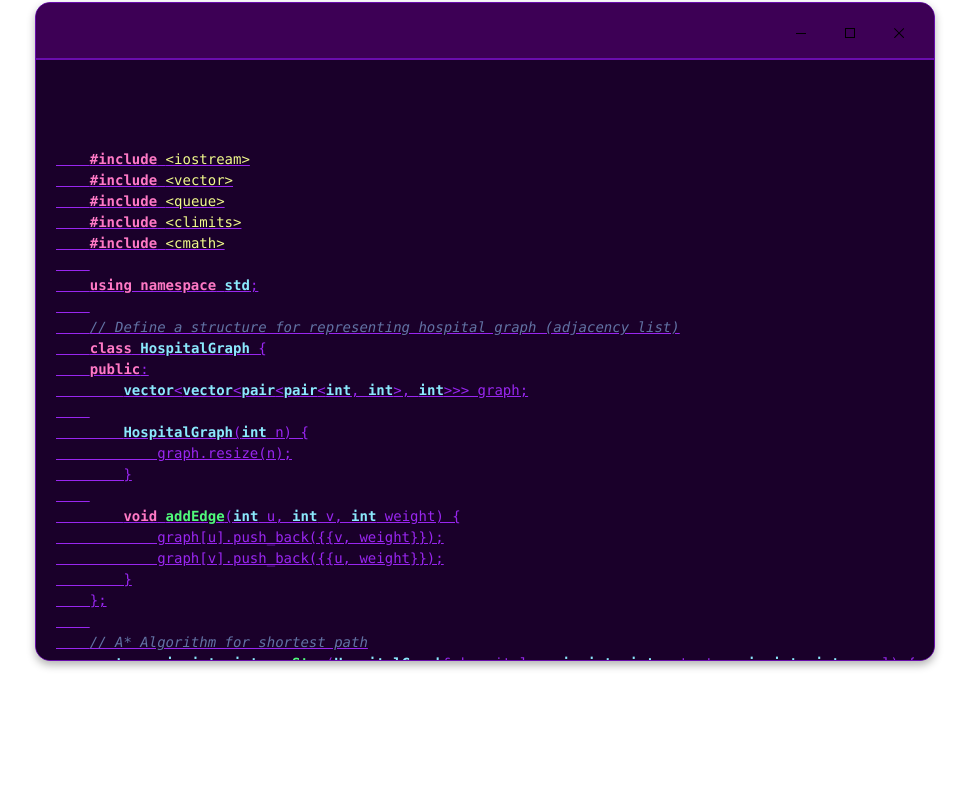
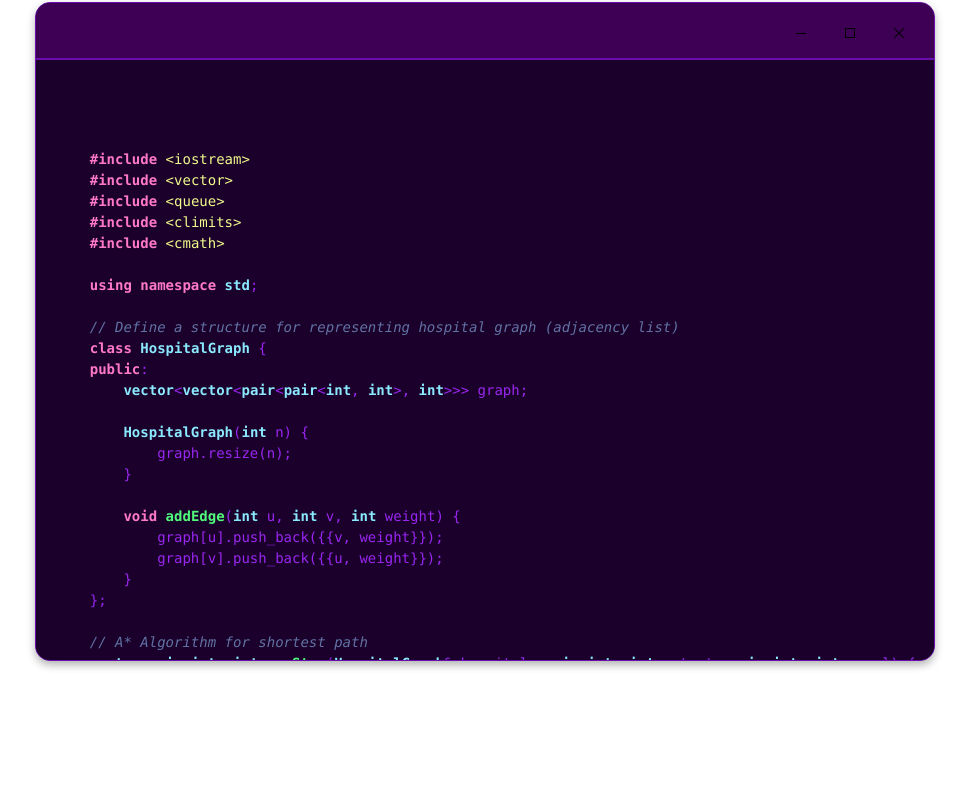
Before and after one commit to AmoghTalawar/DAA, a website: page bussinesscase.html in a window 1280 px wide. Shown: the part 4816-5615 px from the top of the page, without its empty margins (155-1124 px from the left). Drawn offline with nearby package versions, Linux system fonts and the light colour scheme.

Commit message:
Update bussinesscase.html

```diff
--- a/bussinesscase.html
+++ b/bussinesscase.html
@@ -662,7 +662,7 @@
         </div>
         <div class="cppcode">
     <pre>
-        <a href="https://github.com/AmoghTalawar/DAA/blob/main/Autonomous%20_System_Code.cpp">
+        <a href="https://github.com/AmoghTalawar/DAA/blob/main/Autonomous%20_System_Code.cpp" style="text-decoration:none">
     <span class="keyword">#include</span> <span class="string">&lt;iostream&gt;</span>
     <span class="keyword">#include</span> <span class="string">&lt;vector&gt;</span>
     <span class="keyword">#include</span> <span class="string">&lt;queue&gt;</span>
```
